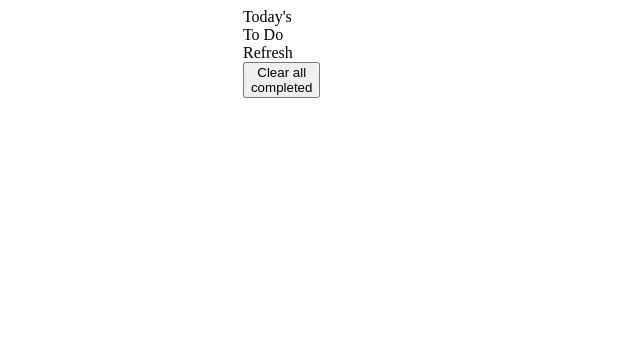
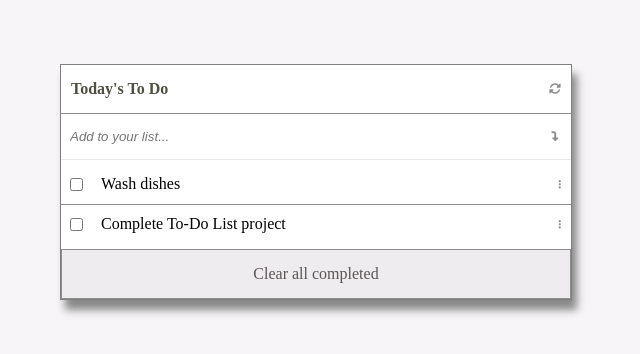
Before and after one commit to Kingjosh007/to-do-list-minimalist, a website built with webpack: page src/index.html in a window 1280 px wide. Shown: the whole page, without its empty margins (332-972 px from the left). Built offline with nearby package versions, Linux system fonts and the light colour scheme.

Commit message:
Complete markup and styling

```diff
--- a/src/index.html
+++ b/src/index.html
@@ -9,18 +9,41 @@
     <main>
     <div id="toDoContainer">
         <div class="toDoHeader">
-            <div class="toDoTitle">Today's To Do</div><div class="refreshIcon">Refresh</div>
+            <div class="toDoTitle">Today's To Do</div>
+            <div class="refreshIcon"><i class="fas fa-sync-alt"></i></div>
         </div>
         <div class="toDoAdd">
-            <div class="addForm"></div>
-            <div class="enterIcon"></div>
+
+            <form name="addTaskForm">
+                <input name="name" type="text" placeholder="Add to your list..."/>
+            </form>
+            <div class="enterIcon">
+                <i class="fas fa-level-down-alt"></i>
+            </div>
         </div>
-        <div class="toDoBody">
-        </div>
+        <ul class="toDoBody">
+            <li class="toDoTask bordered-btm" data-id="1">
+                <div class="leftSide" data-id="1">
+                <input type="checkbox" class="markTaskCheckbox" data-id="1" />
+                <div class="taskName" data-id="1">Wash dishes</div>
+                </div>
+                <div class="threeDots" data-id="1"><i class="fas fa-ellipsis-v"></i></div>
+            </li>
+            <li class="toDoTask" data-id="2">
+                <div class="leftSide" data-id="2">
+                <input type="checkbox" class="markTaskCheckbox" data-id="2" />
+                <div class="taskName" data-id="2">Complete To-Do List project</div>
+                </div>
+                <div class="threeDots" data-id="2"><i class="fas fa-ellipsis-v"></i></div>
+            </li>
+        </ul>
         <div class="toDoFooter">
-            <button type="button" class="clearBtn">Clear all completed</button>
+            <div class="clearBtn">Clear all completed</div>
         </div>
     </div>
 </main>
+
+<!-- Font Awesome 5 -->
+<script src="https://kit.fontawesome.com/c397284221.js" crossorigin="anonymous"></script>
 </body>
 </html>
--- a/src/style.css
+++ b/src/style.css
@@ -1,11 +1,136 @@
+*,
+*::before,
+*::after {
+  box-sizing: border-box;
+}
+
 body {
+  background-color: #f7f5f7;
+  width: 100%;
+}
+
+main {
+  margin-top: 4em;
   display: flex;
   justify-content: center;
   align-items: center;
 }
 
 #toDoContainer {
-  width: 50%;
   display: flex;
   flex-direction: column;
+  align-items: center;
+  background: #fff;
+  width: auto;
+  padding-inline: 0;
+  min-width: 40%;
+  max-width: 80%;
+  border: 1px solid gray;
+  box-shadow: 5px 10px 8px #888;
 }
+
+#toDoContainer > * {
+  padding-block: 5px;
+}
+
+.toDoHeader {
+  display: flex;
+  flex-direction: row;
+  padding-inline: 10px;
+  justify-content: space-between;
+  align-items: center;
+  width: 100%;
+  border-bottom: 1px solid #8d8c8d;
+}
+
+.toDoHeader .toDoTitle {
+  color: #504f43;
+  font-weight: bold;
+  padding-block: 10px;
+}
+
+.toDoHeader .refreshIcon {
+  color: #8d8c8d;
+  font-size: 12px;
+  cursor: pointer;
+}
+
+.toDoAdd {
+  display: flex;
+  justify-content: space-between;
+  align-items: center;
+  width: 100%;
+  padding: 7px;
+  border-bottom: 1px solid #eae8ea;
+}
+
+.toDoAdd input {
+  border: none transparent;
+  background: transparent;
+  outline: none;
+  font-style: normal;
+  font-weight: bold;
+  padding-block: 10px;
+}
+
+.toDoAdd input:placeholder-shown {
+  font-style: italic;
+  font-weight: normal;
+}
+
+.toDoAdd .enterIcon {
+  margin-right: 5px;
+  cursor: pointer;
+  font-size: 10px;
+  color: #8d8c8d;
+}
+
+.toDoBody {
+  width: 100%;
+  padding-block: 0;
+  padding-inline: 0;
+  margin: 0;
+  list-style: none;
+}
+
+.toDoTask {
+  padding-inline: 5px;
+  display: flex;
+  justify-content: space-between;
+  align-items: center;
+  padding-block: 10px;
+  width: 100%;
+}
+
+.toDoTask.bordered-btm {
+  border-bottom: 1px solid #8d8c8d;
+}
+
+.toDoTask .leftSide {
+  display: flex;
+  gap: 15px;
+}
+
+.toDoTask .threeDots {
+  margin-right: 5px;
+  font-size: 10px;
+  color: #8d8c8d;
+  cursor: move;
+}
+
+.toDoFooter {
+  width: 100%;
+  cursor: pointer;
+  margin-inline: 0;
+  padding-inline: 0;
+  background: #eeecee;
+  border: 1px solid #8d8c8d;
+  text-align: center;
+}
+
+.toDoFooter .clearBtn {
+  display: block;
+  color: #5a5555;
+  width: 100%;
+  padding: 10px;
+}
```
